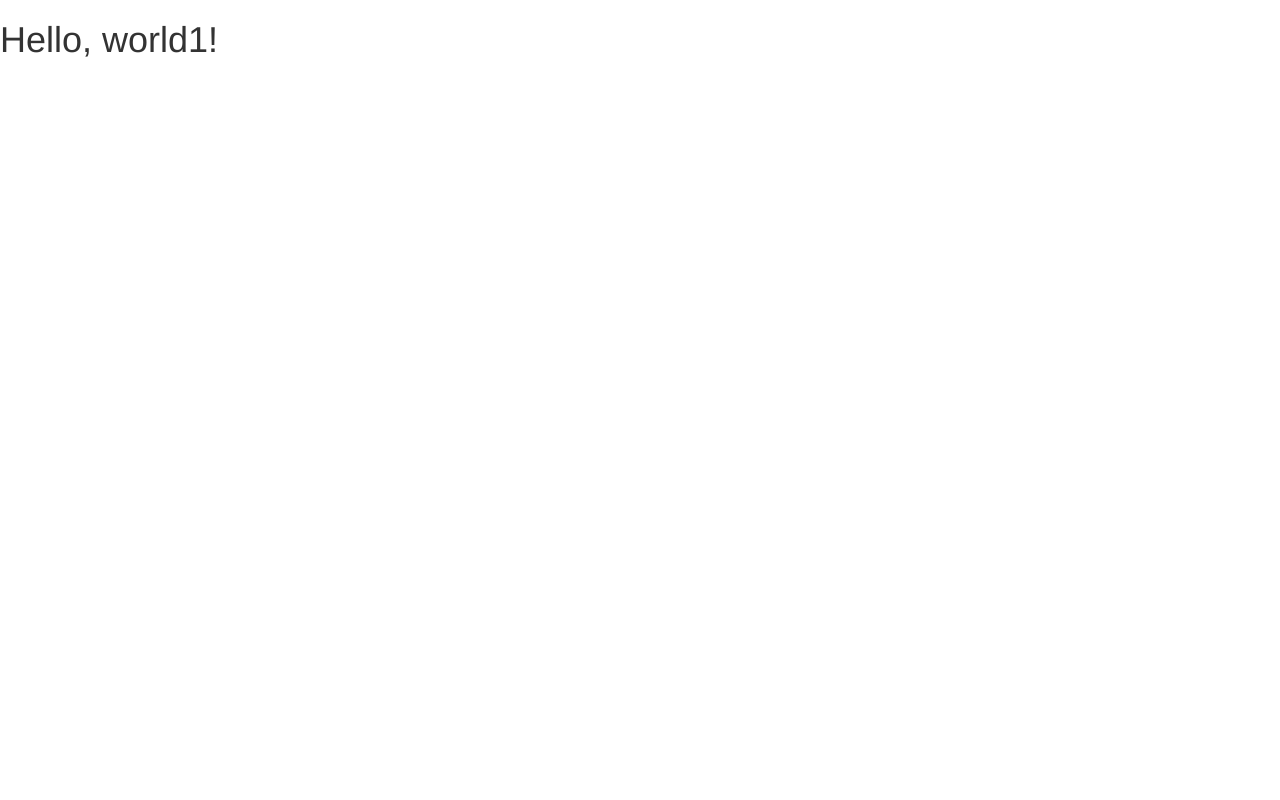
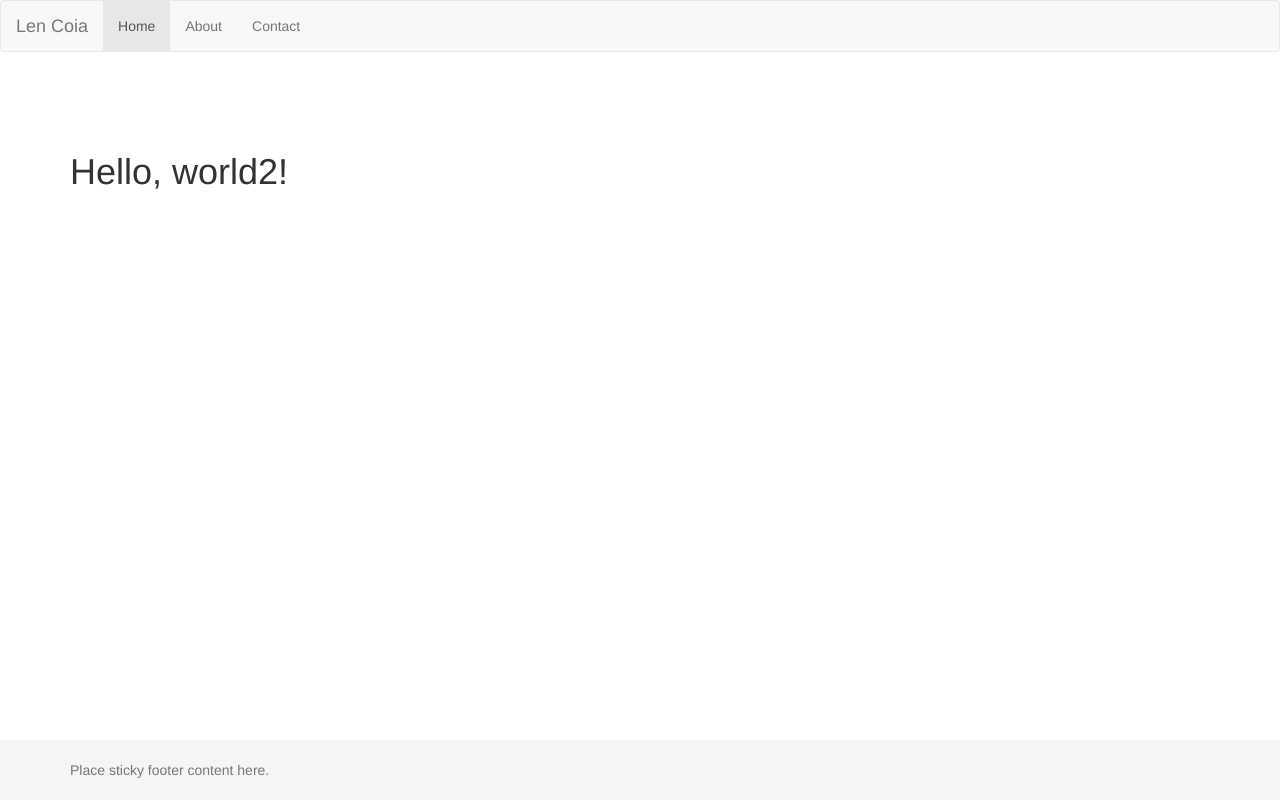
Before and after one commit to lcoia/response-template, a plain HTML site: page index.html in a window 1280 px wide. Drawn offline with nearby package versions, Linux system fonts and the light colour scheme.

Commit message:
Added footer div

```diff
--- /dev/null
+++ b/custom/css/sticky-footer.css
@@ -0,0 +1,45 @@
+/* Sticky footer styles
+-------------------------------------------------- */
+
+html,
+body {
+  height: 100%;
+  /* The html and body elements cannot have any padding or margin. */
+}
+
+/* Wrapper for page content to push down footer */
+#wrap {
+  min-height: 100%;
+  height: auto;
+  /* Negative indent footer by its height */
+  margin: 0 auto -60px;
+  /* Pad bottom by footer height */
+  padding: 0 0 60px;
+}
+
+/* Set the fixed height of the footer here */
+#footer {
+  height: 60px;
+  background-color: #f5f5f5;
+}
+
+
+/* Custom page CSS
+-------------------------------------------------- */
+/* Not required for template or sticky footer method. */
+
+#wrap > .container {
+  padding: 60px 15px 0;
+}
+.container .text-muted {
+  margin: 20px 0;
+}
+
+#footer > .container {
+  padding-left: 15px;
+  padding-right: 15px;
+}
+
+code {
+  font-size: 80%;
+}
--- a/index.html
+++ b/index.html
@@ -7,6 +7,8 @@
 		<meta name="viewport" content="width=device-width, initial-scale=1.0">
 		<link rel="shortcut icon" href="favicon.ico">
 
+		<link href="custom/css/sticky-footer.css" rel="stylesheet">
+
 		<title > Bootstrap 101 Template </title>
 		<link href="//netdna.bootstrapcdn.com/bootstrap/3.0.3/css/bootstrap.min.css" rel="stylesheet" >
 		<!--[if lt IE 9]>
@@ -15,7 +17,44 @@
     <![endif]-->
 	</head>
 	<body>
-		<h1> Hello, world1! </h1 >
+
+	<div id="wrap">
+
+
+		<div class="navbar navbar-default" role="navigation">
+
+				<div class="navbar-header">
+					<button type="button"  class="navbar-toggle" data-toggle="collapse" data-target="#navbar-collapse-navigation">
+					 	<span class="sr-only">Toggle navigation</span>
+            <span class="icon-bar"></span>
+            <span class="icon-bar"></span>
+            <span class="icon-bar"></span>
+					</button>
+					<a class="navbar-brand" href="#">Len Coia</a>
+				</div>
+				<div class="collapse navbar-collapse" id="navbar-collapse-navigation">
+					<ul class="nav navbar-nav">
+				 		<li class="active"><a href="#">Home</a></li>
+           	<li><a href="#about">About</a></li>
+           	<li><a href="#contact">Contact</a></li>
+				 </ul>
+				</div><!--/.nav-collapse -->
+
+ 		</div>
+
+			<div class="container">
+				<h1> Hello, world2! </h1 >
+			</div>
+
+		</div>
+
+		<div id="footer">
+      <div class="container">
+        <p class="text-muted">Place sticky footer content here.</p>
+      </div>
+    </div>
+
+
 		<script src="https://code.jquery.com/jquery.js"></script>
 		<script src="//netdna.bootstrapcdn.com/bootstrap/3.0.3/js/bootstrap.min.js" > </script>
 	</body>
```
